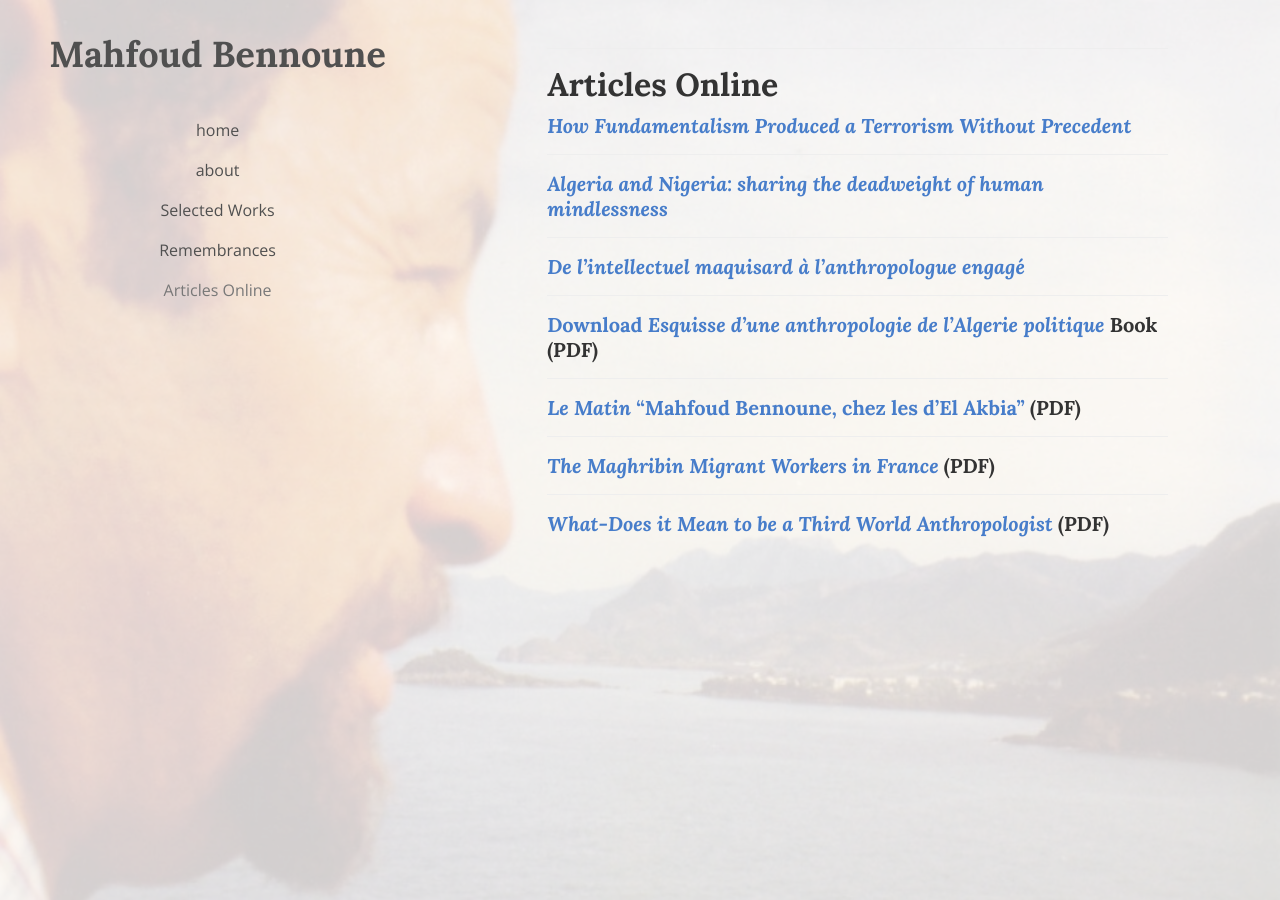
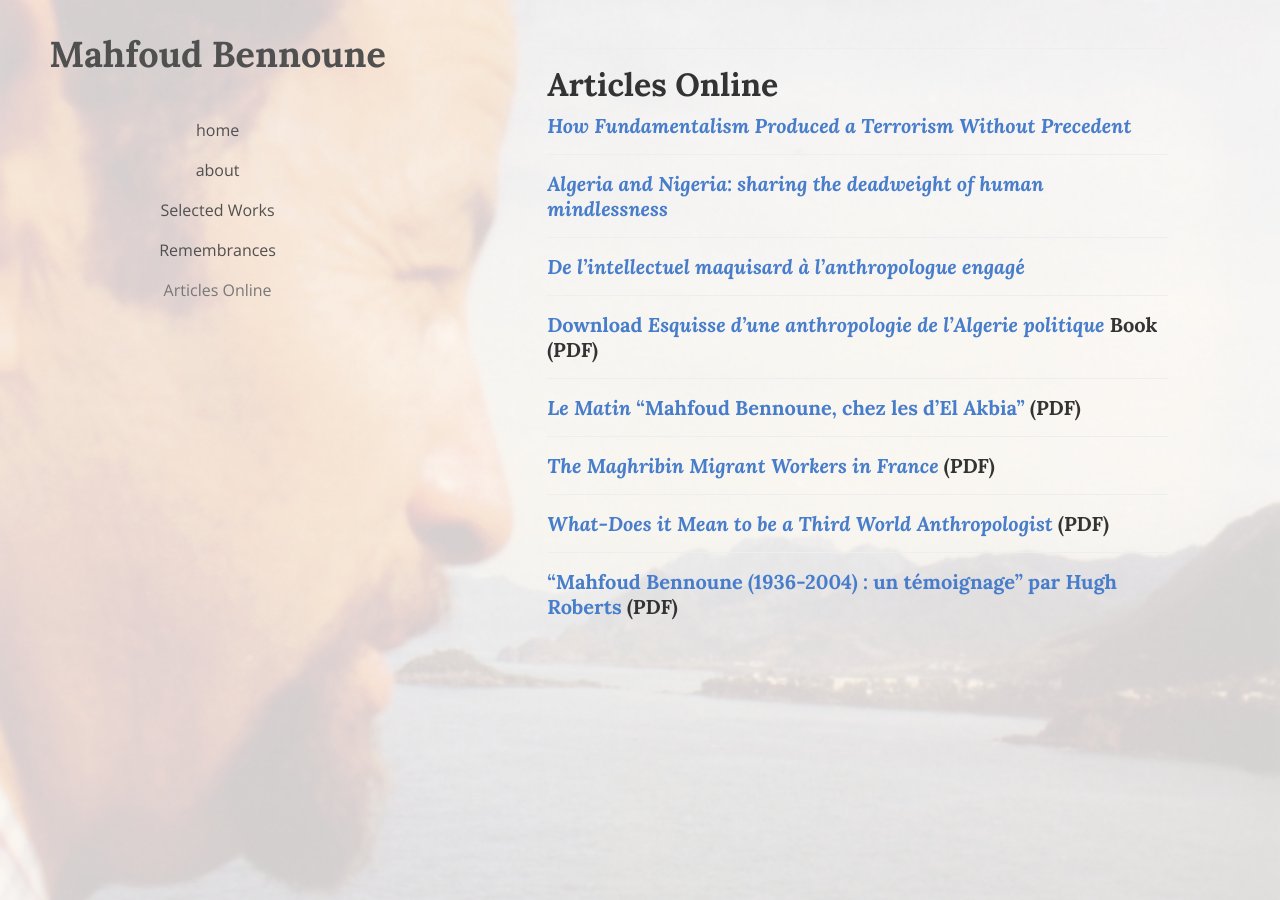
Before and after one commit to sonnetmedia/mahfoudbennoune.com, a Jekyll site: the page built from _pages/articles-online.md, in a window 1280 px wide. Built offline with Jekyll 4.4.1, drawn with Linux system fonts in a browser that asks for light colours; nearby versions of some CDN libraries.

Commit message:
add hugh roberts article

```diff
--- a/_pages/articles-online.md
+++ b/_pages/articles-online.md
@@ -33,3 +33,8 @@ permalink: /articles-online/
 ---
 
 ##### [*What-Does it Mean to be a Third World Anthropologist*](/assets/files/What-does-it-mean-to-be-a-third-world anthropologist.pdf) (PDF)
+
+
+---
+
+##### ["Mahfoud Bennoune (1936-2004) : un témoignage" par Hugh Roberts](/assets/files/Hugh-Roberts.pdf) (PDF)
```
